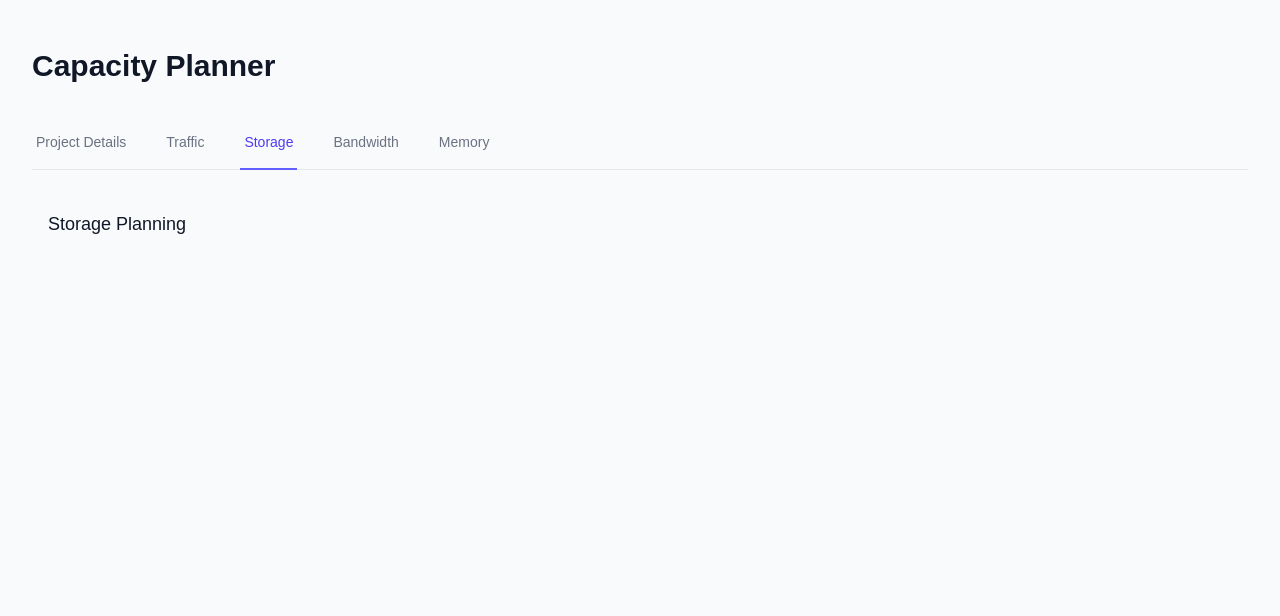
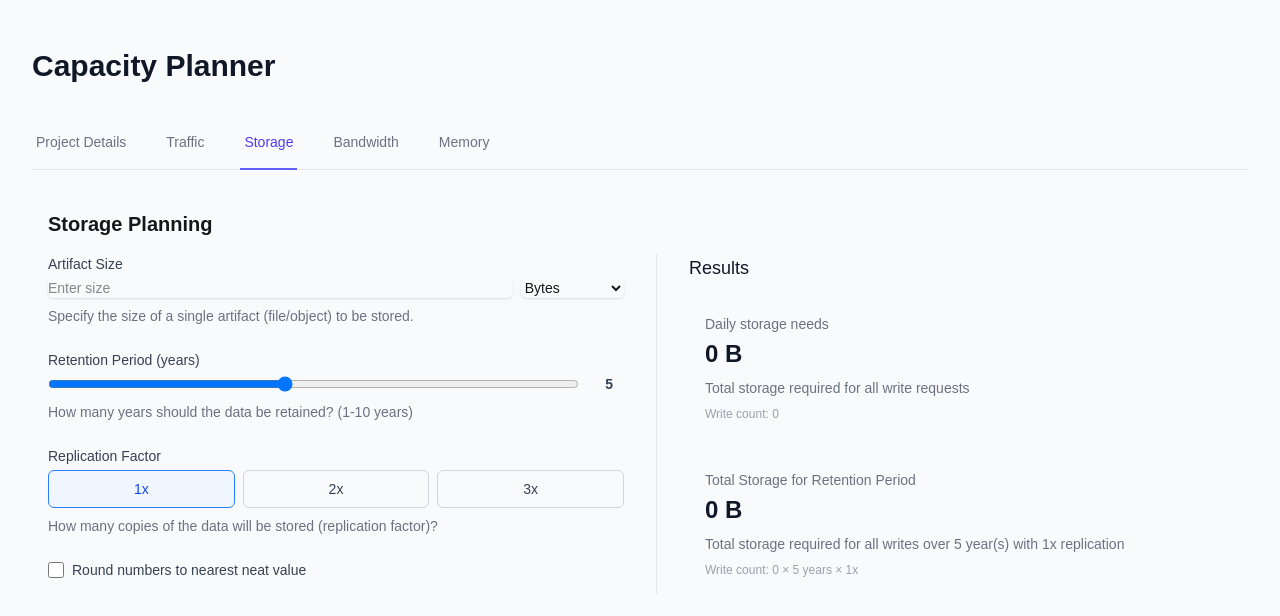
Before and after one commit to adrikei/capper, a Next.js app: page / in a window 1280 px wide. Both pictures are taken after a click on the button "Storage". Shown: the top 616 px of the page. Built offline with nearby package versions, Linux system fonts and the light colour scheme.

Commit message:
feat: storage

```diff
--- a/src/app/components/Tabs.tsx
+++ b/src/app/components/Tabs.tsx
@@ -21,6 +21,13 @@ export const Tabs: React.FC = () => {
   const [dailyUsersMagnitude, setDailyUsersMagnitude] = useState<Magnitude>('1');
   const [readWriteRatio, setReadWriteRatio] = useState<ReadWriteRatio>('10:1');
 
+  // Storage-related state
+  const [artifactSize, setArtifactSize] = useState('');
+  const [artifactMagnitude, setArtifactMagnitude] = useState('B');
+  const [retentionYears, setRetentionYears] = useState('5');
+  const [storageRoundToNeat, setStorageRoundToNeat] = useState(false);
+  const [replicationFactor, setReplicationFactor] = useState(1);
+
   const tabs: { id: Tab; label: string }[] = [
     { id: 'project', label: 'Project Details' },
     { id: 'traffic', label: 'Traffic' },
@@ -28,6 +35,31 @@ export const Tabs: React.FC = () => {
     { id: 'bandwidth', label: 'Bandwidth' },
     { id: 'memory', label: 'Memory' },
   ];
+
+  // Calculate write requests for storage tab
+  const getWriteRequests = () => {
+    const baseUsers = parseInt(dailyUsersNumber) || 0;
+    const magnitudeMultiplier = {
+      '1': 1,
+      '1K': 1000,
+      '1M': 1000000,
+      '1B': 1000000000,
+    }[dailyUsersMagnitude];
+    const users = baseUsers * magnitudeMultiplier;
+    const [reads, writes] = readWriteRatio.split(':').map(Number);
+    const writeMultiplier = 1 / writes;
+    const totalWrites = Math.round(users * writeMultiplier);
+    const secondsInDay = 24 * 60 * 60;
+    const writesPerSecond = Math.round(totalWrites / secondsInDay);
+    const peakTimeSeconds = Math.round(secondsInDay * 0.2);
+    const peakWritesPerSecond = Math.round((totalWrites * 0.8) / peakTimeSeconds);
+    return {
+      totalWrites,
+      writesPerSecond,
+      peakWritesPerSecond,
+    };
+  };
+  const writeRequests = getWriteRequests();
 
   return (
     <div className="w-full">
@@ -71,7 +103,23 @@ export const Tabs: React.FC = () => {
             onReadWriteRatioChange={setReadWriteRatio}
           />
         )}
-        {activeTab === 'storage' && <StorageTab />}
+        {activeTab === 'storage' && (
+          <StorageTab
+            totalWrites={writeRequests.totalWrites}
+            writesPerSecond={writeRequests.writesPerSecond}
+            peakWritesPerSecond={writeRequests.peakWritesPerSecond}
+            artifactSize={artifactSize}
+            artifactMagnitude={artifactMagnitude}
+            retentionYears={retentionYears}
+            roundToNeat={storageRoundToNeat}
+            replicationFactor={replicationFactor}
+            onArtifactSizeChange={setArtifactSize}
+            onArtifactMagnitudeChange={setArtifactMagnitude}
+            onRetentionYearsChange={setRetentionYears}
+            onRoundToNeatChange={setStorageRoundToNeat}
+            onReplicationFactorChange={setReplicationFactor}
+          />
+        )}
         {activeTab === 'bandwidth' && <BandwidthTab />}
         {activeTab === 'memory' && <MemoryTab />}
       </div>
--- a/src/app/components/tabs/StorageTab.tsx
+++ b/src/app/components/tabs/StorageTab.tsx
@@ -3,14 +3,205 @@
 import React from 'react';
 
 interface StorageTabProps {
-  // Add any props if needed
+  totalWrites: number;
+  writesPerSecond: number;
+  peakWritesPerSecond: number;
+  artifactSize: string;
+  artifactMagnitude: string;
+  retentionYears: string;
+  roundToNeat: boolean;
+  replicationFactor: number;
+  onArtifactSizeChange: (value: string) => void;
+  onArtifactMagnitudeChange: (value: string) => void;
+  onRetentionYearsChange: (value: string) => void;
+  onRoundToNeatChange: (value: boolean) => void;
+  onReplicationFactorChange: (value: number) => void;
 }
 
-const StorageTab: React.FC<StorageTabProps> = () => {
+type SizeMagnitude = 'B' | 'KB' | 'MB' | 'GB' | 'TB' | 'PB';
+
+const magnitudeToBytes: Record<SizeMagnitude, number> = {
+  B: 1,
+  KB: 1024,
+  MB: 1024 ** 2,
+  GB: 1024 ** 3,
+  TB: 1024 ** 4,
+  PB: 1024 ** 5,
+};
+
+const StorageTab: React.FC<StorageTabProps> = ({
+  totalWrites,
+  writesPerSecond,
+  peakWritesPerSecond,
+  artifactSize,
+  artifactMagnitude,
+  retentionYears,
+  roundToNeat,
+  replicationFactor,
+  onArtifactSizeChange,
+  onArtifactMagnitudeChange,
+  onRetentionYearsChange,
+  onRoundToNeatChange,
+  onReplicationFactorChange,
+}) => {
+  const getArtifactSizeBytes = () => {
+    const size = parseFloat(artifactSize) || 0;
+    return size * magnitudeToBytes[artifactMagnitude as SizeMagnitude];
+  };
+
+  const artifactSizeBytes = getArtifactSizeBytes();
+  const totalStorage = artifactSizeBytes * totalWrites;
+  const perSecondStorage = artifactSizeBytes * writesPerSecond;
+  const peakStorage = artifactSizeBytes * peakWritesPerSecond;
+  const retention = parseFloat(retentionYears) || 1;
+  const totalRetentionStorage = totalStorage * 365 * retention * replicationFactor;
+
+  const roundToNearestNeat = (num: number): number => {
+    if (num < 1) return Math.ceil(num * 100) / 100;
+    const magnitude = Math.floor(Math.log10(num));
+    const base = Math.pow(10, magnitude);
+    const normalized = num / base;
+    const roundedNormalized = Math.ceil(normalized);
+    return roundedNormalized * base;
+  };
+
+  const formatBytes = (bytes: number) => {
+    let value = bytes;
+    let unit = 'B';
+    const units = ['KB', 'MB', 'GB', 'TB', 'PB'];
+    if (bytes < 1024) {
+      return `${roundToNeat ? roundToNearestNeat(value) : value} B`;
+    }
+    value = value / 1024;
+    let unitIndex = 0;
+    while (value >= 1024 && unitIndex < units.length - 1) {
+      value /= 1024;
+      unitIndex++;
+    }
+    if (roundToNeat) {
+      value = roundToNearestNeat(value);
+    }
+    return `${value.toLocaleString(undefined, { maximumFractionDigits: 2 })} ${units[unitIndex]}`;
+  };
+
   return (
     <div className="p-4">
-      <h2 className="text-lg font-medium text-gray-900">Storage Planning</h2>
-      {/* Add storage planning content here */}
+      <h2 className="text-xl font-semibold mb-4">Storage Planning</h2>
+      <div className="grid grid-cols-1 md:grid-cols-2 gap-8">
+        <div className="space-y-6">
+          <div>
+            <label htmlFor="artifactSize" className="block text-sm font-medium text-gray-700">
+              Artifact Size
+            </label>
+            <div className="mt-1 flex gap-2">
+              <input
+                type="number"
+                name="artifactSize"
+                id="artifactSize"
+                value={artifactSize}
+                onChange={(e) => onArtifactSizeChange(e.target.value)}
+                className="shadow-sm focus:ring-blue-500 focus:border-blue-500 block w-full sm:text-sm border-gray-300 rounded-md"
+                placeholder="Enter size"
+                min="0"
+                required
+              />
+              <select
+                name="artifactMagnitude"
+                id="artifactMagnitude"
+                value={artifactMagnitude}
+                onChange={(e) => onArtifactMagnitudeChange(e.target.value)}
+                className="shadow-sm focus:ring-blue-500 focus:border-blue-500 block w-32 sm:text-sm border-gray-300 rounded-md"
+              >
+                <option value="B">Bytes</option>
+                <option value="KB">KB</option>
+                <option value="MB">MB</option>
+                <option value="GB">GB</option>
+                <option value="TB">TB</option>
+                <option value="PB">PB</option>
+              </select>
+            </div>
+            <p className="mt-2 text-sm text-gray-500">
+              Specify the size of a single artifact (file/object) to be stored.
+            </p>
+          </div>
+          <div>
+            <label htmlFor="retentionYears" className="block text-sm font-medium text-gray-700">
+              Retention Period (years)
+            </label>
+            <div className="flex items-center gap-4 mt-1">
+              <input
+                type="range"
+                name="retentionYears"
+                id="retentionYears"
+                min="1"
+                max="10"
+                step="1"
+                value={retentionYears}
+                onChange={(e) => onRetentionYearsChange(e.target.value)}
+                className="w-full"
+              />
+              <span className="text-sm font-semibold text-gray-700 w-8 text-center">{retentionYears}</span>
+            </div>
+            <p className="mt-2 text-sm text-gray-500">
+              How many years should the data be retained? (1-10 years)
+            </p>
+          </div>
+          <div>
+            <label className="block text-sm font-medium text-gray-700 mb-1">Replication Factor</label>
+            <div className="flex gap-2">
+              {[1, 2, 3].map((factor) => (
+                <button
+                  key={factor}
+                  type="button"
+                  onClick={() => onReplicationFactorChange(factor)}
+                  className={`
+                    flex-1 py-2 px-4 border rounded-md text-sm font-medium
+                    ${
+                      replicationFactor === factor
+                        ? 'bg-blue-50 border-blue-500 text-blue-700'
+                        : 'border-gray-300 text-gray-700 hover:bg-gray-50'
+                    }
+                  `}
+                >
+                  {factor}x
+                </button>
+              ))}
+            </div>
+            <p className="mt-2 text-sm text-gray-500">
+              How many copies of the data will be stored (replication factor)?
+            </p>
+          </div>
+          <div className="flex items-center">
+            <input
+              type="checkbox"
+              id="roundToNeat"
+              checked={roundToNeat}
+              onChange={(e) => onRoundToNeatChange(e.target.checked)}
+              className="h-4 w-4 text-blue-600 focus:ring-blue-500 border-gray-300 rounded"
+            />
+            <label htmlFor="roundToNeat" className="ml-2 block text-sm text-gray-700">
+              Round numbers to nearest neat value
+            </label>
+          </div>
+        </div>
+        <div className="border-l border-gray-200 pl-8">
+          <h3 className="text-lg font-medium text-gray-900 mb-4">Results</h3>
+          <div className="space-y-4">
+            <div className="bg-gray-50 p-4 rounded-lg">
+              <h4 className="text-sm font-medium text-gray-500">Daily storage needs</h4>
+              <p className="mt-1 text-2xl font-semibold text-gray-900">{formatBytes(totalStorage)}</p>
+              <p className="mt-2 text-sm text-gray-500">Total storage required for all write requests</p>
+              <p className="mt-2 text-xs text-gray-400">Write count: {totalWrites.toLocaleString()}</p>
+            </div>
+            <div className="bg-gray-50 p-4 rounded-lg">
+              <h4 className="text-sm font-medium text-gray-500">Total Storage for Retention Period</h4>
+              <p className="mt-1 text-2xl font-semibold text-gray-900">{formatBytes(totalRetentionStorage)}</p>
+              <p className="mt-2 text-sm text-gray-500">Total storage required for all writes over {retentionYears} year(s) with {replicationFactor}x replication</p>
+              <p className="mt-2 text-xs text-gray-400">Write count: {totalWrites.toLocaleString()} × {retentionYears} years × {replicationFactor}x</p>
+            </div>
+          </div>
+        </div>
+      </div>
     </div>
   );
 };
```
